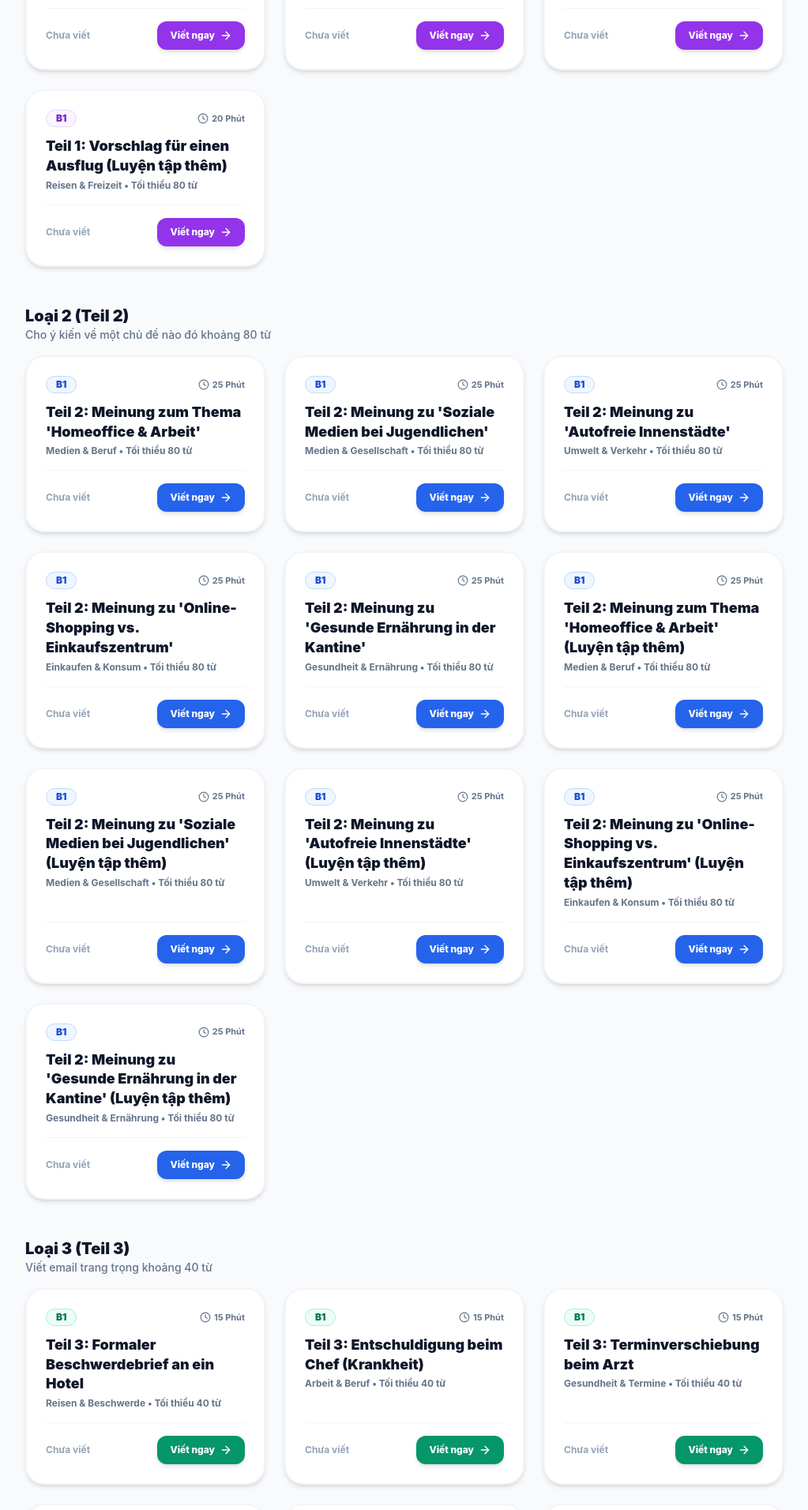
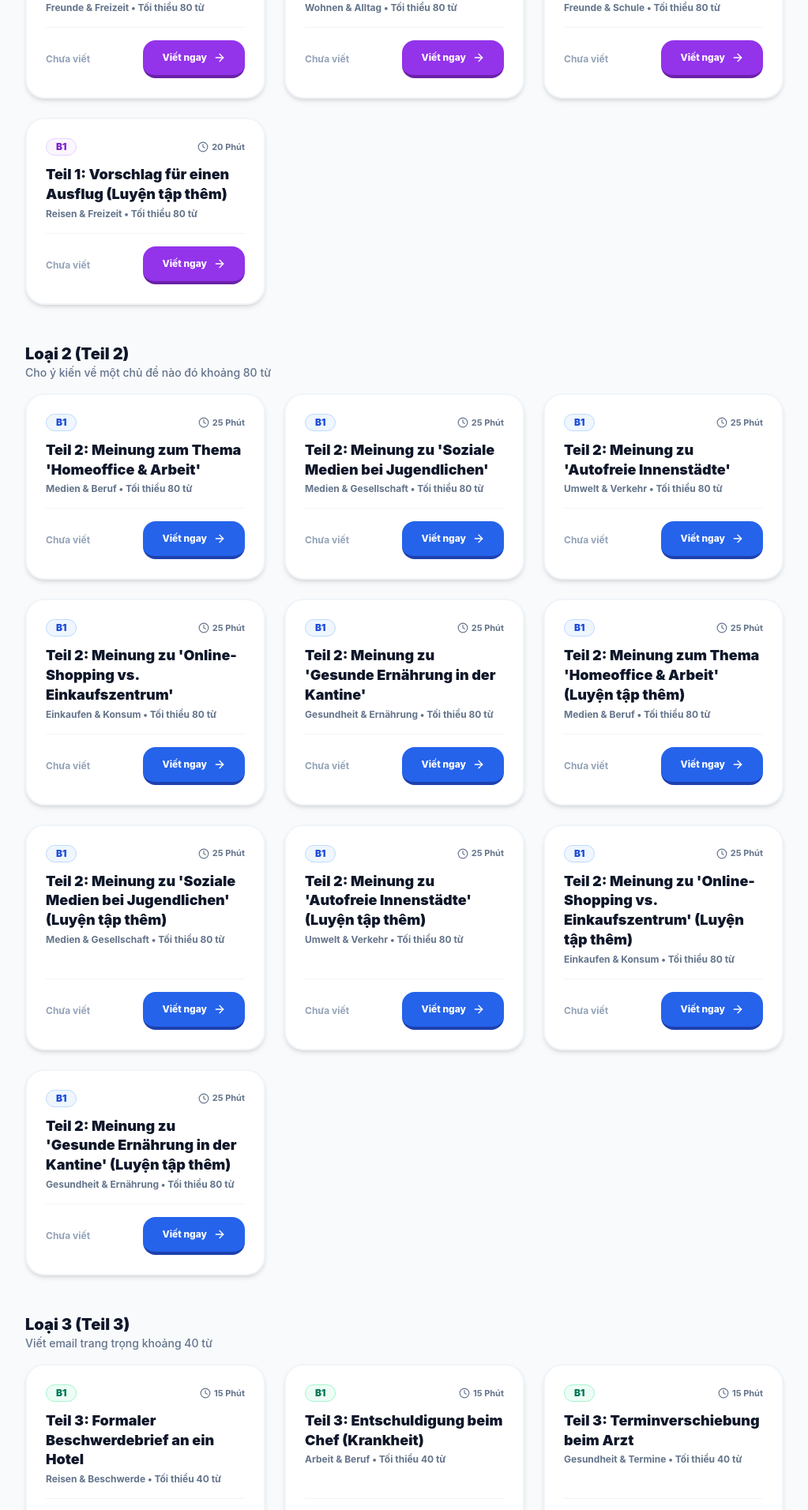
Before and after one commit to ttaidev/deutsch-b1-app, a Next.js app: page /lernen/schreiben in a window 1280 px wide. Shown: the part 874-2786 px from the top of the page at 79% size, without its empty margins (256-1279 px from the left). Built offline with nearby package versions, Linux system fonts and the light colour scheme; no server answers; the database is empty.

Commit message:
style: apply 3D button style to all skill overview pages

```diff
--- a/app/lernen/hoeren/page.tsx
+++ b/app/lernen/hoeren/page.tsx
@@ -79,7 +79,8 @@ export default function HoerenOverviewPage() {
 
                   <Link
                     href={`/lernen/hoeren/${ex.id}`}
-                    className="px-4 py-2.5 rounded-xl bg-amber-500 hover:bg-amber-600 text-white font-extrabold text-xs flex items-center gap-1.5 transition shadow-md"
+                    className="btn-3d text-xs px-4 py-2.5"
+                    style={{ '--btn-bg': '#f59e0b', '--btn-border': '#b45309' } as React.CSSProperties}
                   >
                     Luyện Nghe <ArrowRight className="w-4 h-4" />
                   </Link>
@@ -132,7 +133,8 @@ export default function HoerenOverviewPage() {
 
                   <Link
                     href={`/lernen/hoeren/${ex.id}`}
-                    className="px-4 py-2.5 rounded-xl bg-blue-500 hover:bg-blue-600 text-white font-extrabold text-xs flex items-center gap-1.5 transition shadow-md"
+                    className="btn-3d text-xs px-4 py-2.5"
+                    style={{ '--btn-bg': '#3b82f6', '--btn-border': '#1d4ed8' } as React.CSSProperties}
                   >
                     Luyện Nghe <ArrowRight className="w-4 h-4" />
                   </Link>
@@ -185,7 +187,8 @@ export default function HoerenOverviewPage() {
 
                   <Link
                     href={`/lernen/hoeren/${ex.id}`}
-                    className="px-4 py-2.5 rounded-xl bg-emerald-500 hover:bg-emerald-600 text-white font-extrabold text-xs flex items-center gap-1.5 transition shadow-md"
+                    className="btn-3d text-xs px-4 py-2.5"
+                    style={{ '--btn-bg': '#10b981', '--btn-border': '#047857' } as React.CSSProperties}
                   >
                     Luyện Nghe <ArrowRight className="w-4 h-4" />
                   </Link>
--- a/app/lernen/lesen/page.tsx
+++ b/app/lernen/lesen/page.tsx
@@ -87,7 +87,8 @@ export default function LesenOverviewPage() {
 
                   <Link
                     href={`/lernen/lesen/${ex.id}`}
-                    className="px-4 py-2.5 rounded-xl bg-indigo-600 hover:bg-indigo-700 text-white font-extrabold text-xs flex items-center gap-1.5 transition shadow-md"
+                    className="btn-3d text-xs px-4 py-2.5"
+                    style={{ '--btn-bg': '#4f46e5', '--btn-border': '#3730a3' } as React.CSSProperties}
                   >
                     Luyện ngay <ArrowRight className="w-4 h-4" />
                   </Link>
@@ -140,7 +141,8 @@ export default function LesenOverviewPage() {
 
                   <Link
                     href={`/lernen/lesen/${ex.id}`}
-                    className="px-4 py-2.5 rounded-xl bg-blue-600 hover:bg-blue-700 text-white font-extrabold text-xs flex items-center gap-1.5 transition shadow-md"
+                    className="btn-3d text-xs px-4 py-2.5"
+                    style={{ '--btn-bg': '#2563eb', '--btn-border': '#1e40af' } as React.CSSProperties}
                   >
                     Luyện ngay <ArrowRight className="w-4 h-4" />
                   </Link>
@@ -193,7 +195,8 @@ export default function LesenOverviewPage() {
 
                   <Link
                     href={`/lernen/lesen/${ex.id}`}
-                    className="px-4 py-2.5 rounded-xl bg-emerald-600 hover:bg-emerald-700 text-white font-extrabold text-xs flex items-center gap-1.5 transition shadow-md"
+                    className="btn-3d text-xs px-4 py-2.5"
+                    style={{ '--btn-bg': '#059669', '--btn-border': '#065f46' } as React.CSSProperties}
                   >
                     Luyện ngay <ArrowRight className="w-4 h-4" />
                   </Link>
--- a/app/lernen/schreiben/page.tsx
+++ b/app/lernen/schreiben/page.tsx
@@ -64,7 +64,8 @@ export default function SchreibenOverviewPage() {
 
                   <Link
                     href={`/lernen/schreiben/${t.id}`}
-                    className="px-4 py-2.5 rounded-xl bg-purple-600 hover:bg-purple-700 text-white font-extrabold text-xs flex items-center gap-1.5 transition shadow-md"
+                    className="btn-3d text-xs px-4 py-2.5"
+                    style={{ '--btn-bg': '#9333ea', '--btn-border': '#6b21a8' } as React.CSSProperties}
                   >
                     Viết ngay <ArrowRight className="w-4 h-4" />
                   </Link>
@@ -113,7 +114,8 @@ export default function SchreibenOverviewPage() {
 
                   <Link
                     href={`/lernen/schreiben/${t.id}`}
-                    className="px-4 py-2.5 rounded-xl bg-blue-600 hover:bg-blue-700 text-white font-extrabold text-xs flex items-center gap-1.5 transition shadow-md"
+                    className="btn-3d text-xs px-4 py-2.5"
+                    style={{ '--btn-bg': '#2563eb', '--btn-border': '#1e40af' } as React.CSSProperties}
                   >
                     Viết ngay <ArrowRight className="w-4 h-4" />
                   </Link>
@@ -162,7 +164,8 @@ export default function SchreibenOverviewPage() {
 
                   <Link
                     href={`/lernen/schreiben/${t.id}`}
-                    className="px-4 py-2.5 rounded-xl bg-emerald-600 hover:bg-emerald-700 text-white font-extrabold text-xs flex items-center gap-1.5 transition shadow-md"
+                    className="btn-3d text-xs px-4 py-2.5"
+                    style={{ '--btn-bg': '#059669', '--btn-border': '#065f46' } as React.CSSProperties}
                   >
                     Viết ngay <ArrowRight className="w-4 h-4" />
                   </Link>
--- a/app/lernen/sprechen/page.tsx
+++ b/app/lernen/sprechen/page.tsx
@@ -60,7 +60,8 @@ export default function SprechenOverviewPage() {
 
                   <Link
                     href={`/lernen/sprechen/${t.id}`}
-                    className="px-4 py-2.5 rounded-xl bg-emerald-600 hover:bg-emerald-700 text-white font-extrabold text-xs flex items-center gap-1.5 transition shadow-md"
+                    className="btn-3d text-xs px-4 py-2.5"
+                    style={{ '--btn-bg': '#059669', '--btn-border': '#065f46' } as React.CSSProperties}
                   >
                     Luyện Nói <ArrowRight className="w-4 h-4" />
                   </Link>
@@ -106,7 +107,8 @@ export default function SprechenOverviewPage() {
 
                   <Link
                     href={`/lernen/sprechen/${t.id}`}
-                    className="px-4 py-2.5 rounded-xl bg-teal-600 hover:bg-teal-700 text-white font-extrabold text-xs flex items-center gap-1.5 transition shadow-md"
+                    className="btn-3d text-xs px-4 py-2.5"
+                    style={{ '--btn-bg': '#0d9488', '--btn-border': '#115e59' } as React.CSSProperties}
                   >
                     Luyện Nói <ArrowRight className="w-4 h-4" />
                   </Link>
@@ -152,7 +154,8 @@ export default function SprechenOverviewPage() {
 
                   <Link
                     href={`/lernen/sprechen/${t.id}`}
-                    className="px-4 py-2.5 rounded-xl bg-cyan-600 hover:bg-cyan-700 text-white font-extrabold text-xs flex items-center gap-1.5 transition shadow-md"
+                    className="btn-3d text-xs px-4 py-2.5"
+                    style={{ '--btn-bg': '#0891b2', '--btn-border': '#155e75' } as React.CSSProperties}
                   >
                     Luyện Nói <ArrowRight className="w-4 h-4" />
                   </Link>
```
